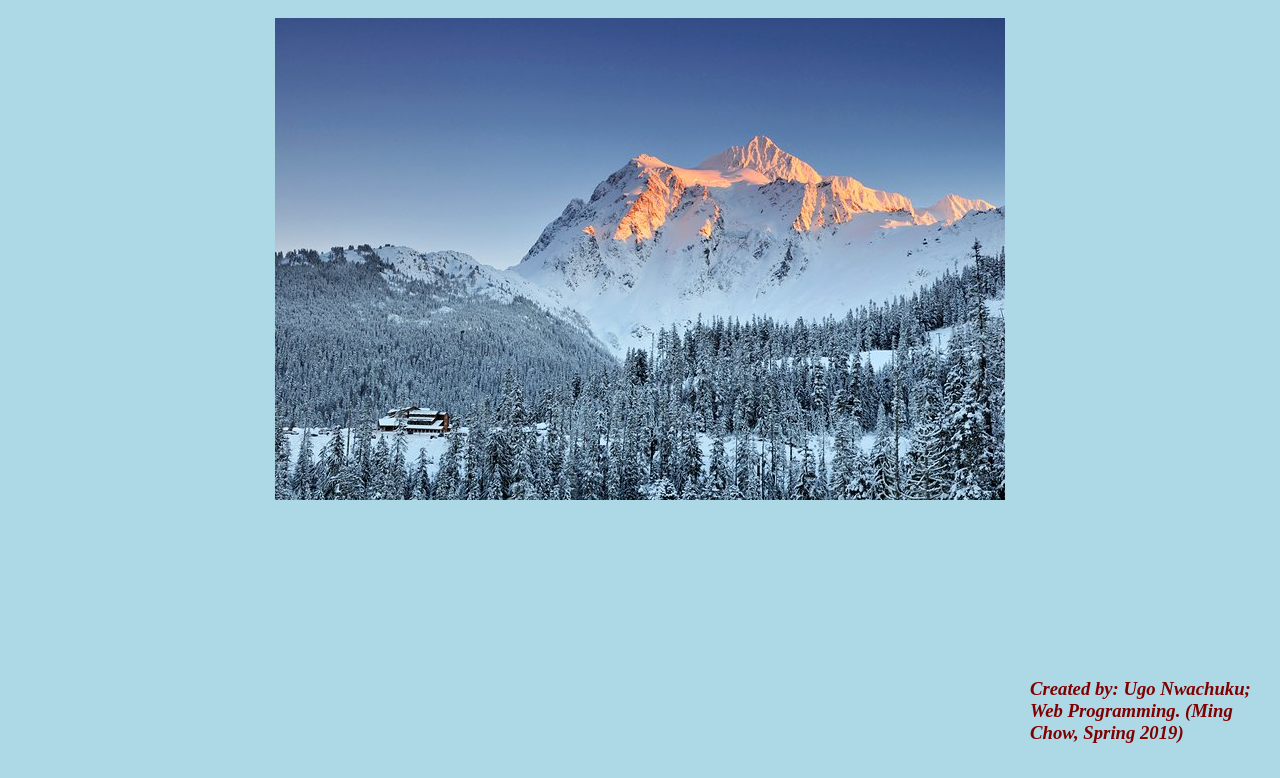
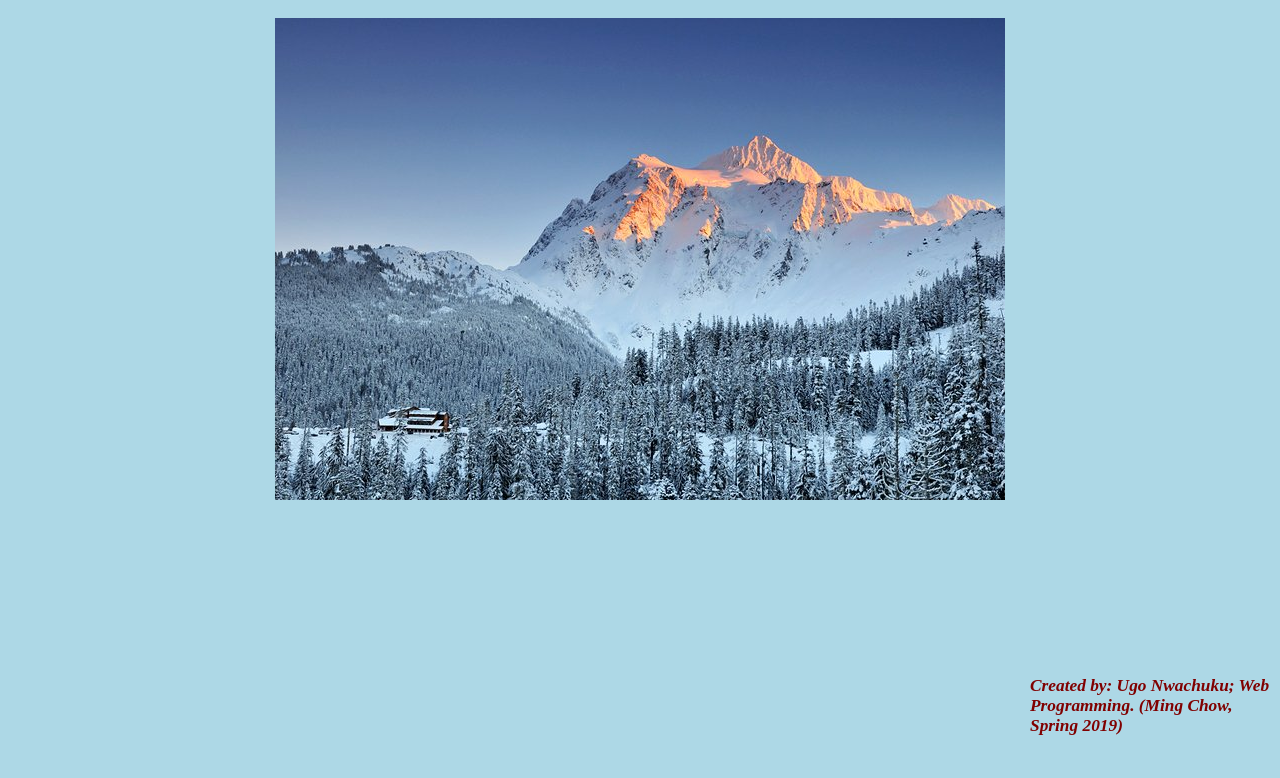
Before and after one commit to GermanInfinity/20, a plain HTML site: page index.html in a window 1280 px wide. Shown: the part 141-919 px from the top of the page. Drawn offline with Linux system fonts and the light colour scheme.

Commit message:
3rd iteration.

```diff
--- a/index-style.css
+++ b/index-style.css
@@ -4,7 +4,7 @@ body
 	padding: 0;
 	width: 100%;
 	height: 100vh;
-	display: fles;
+
 	align-items: center;
 	justify-content: center;
 	background-image: url("mount.jpg");
@@ -20,7 +20,7 @@ h1
 p
 {
 	font-style: italic;
-	font-size: 6;
+	font-size: 13pt;
 	position: absolute;
   	top: 800px;
   	right: 0;
```
Also changed, not shown: 1 other file.
